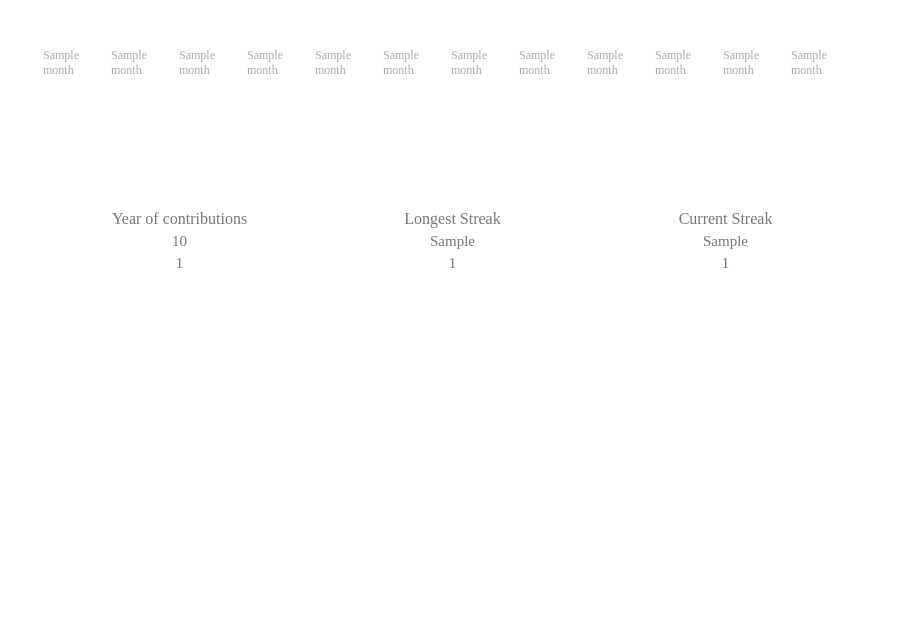
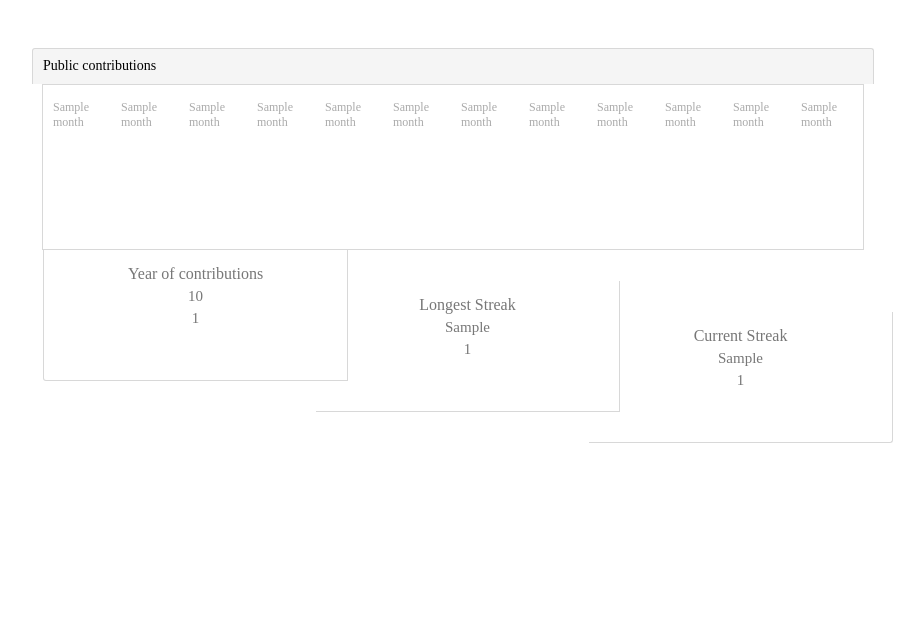
Before and after one commit to pravj/teamwork, a Flask app: template teamwork/templates/cal.html in a window 1280 px wide. Shown: the top 642 px of the page, without its empty margins (187-1111 px from the left). Before the commit the page ends 268 px from the top, so only its background shows below. Run offline with Flask 2, Linux system fonts and the light colour scheme; the template is opened without the code that fills it: most values are stand-ins (such as "Sample title", 1, 10 or a date in 2020); parts of the project's set-up code (start-up, migrations or seed data) failed here and were passed over; some libraries are stand-ins or nearby versions.

Commit message:
Update : calender view

```diff
--- a/teamwork/static/css/cal.css
+++ b/teamwork/static/css/cal.css
@@ -7,7 +7,8 @@
 .months{
     height: 20px;
   	width: 820px;
-  	margin: auto;
+  	margin-top: 15px;
+  	margin-left: 10px;
 }
 
 .s-month{
@@ -41,24 +42,67 @@
 }
 
 .box{
-	height: 130px;
+	height: 100px;
 	width: 273px;
 	text-align: center;
 	color: #777;
+	padding: 15px;
 }
 .streaks{
-	margin-top: 10px;
+	/*margin-top: 40px;*/
+}
+
+.total{
+	border-style: solid;
+    border-color: #d8d8d8;
+    border-width: 1px;
+    border-radius: 0 0 0 3px;
+    border-top-width: 0px;
 }
 
 .longest{
-	transform: translate(273px, -130px);
+	transform: translate(273px, -100px);
+	border-style: solid;
+    border-color: #d8d8d8;
+    border-top-width: 0px;
+    border-bottom-width: 1px;
+    border-left-width: 0px;
+    border-right-width: 1px;
 }
 
 .current{
-	transform: translate(546px, -260px);
+	transform: translate(546px, -200px);
+	border-style: solid;
+    border-color: #d8d8d8;
+    border-top-width: 0px;
+    border-bottom-width: 1px;
+    border-left-width: 0px;
+    border-right-width: 1px;
+    border-radius: 0 0 3px 0;
 }
 
 .line-gap{
 	margin-top: 5px;
 	font-size: 15px;
 }
+
+.calendar-border{
+	width: 820px;
+	height:	164px;
+	border-style: solid;
+    border-color: #d8d8d8;
+    border-width: 1px;
+    margin: auto;
+}
+
+.contribution-header{
+	background-color: #f5f5f5;
+	margin: auto;
+	width: 820px;
+	border-radius: 3px 3px 0 0;
+	border: 1px solid #d8d8d8;
+	border-bottom: 0;
+	padding: 9px 10px 10px;
+	font-size: 14px;
+	display: block;
+}
--- a/teamwork/templates/cal.html
+++ b/teamwork/templates/cal.html
@@ -8,6 +8,8 @@
 </head>
 <body>
 	<div class="calendar">
+	<div class="contribution-header"><span>Public contributions</span></div>
+	<div class="calendar-border">
 		<div class="months">
 			{% set n = cur_mon %}
 			{% for i in range(12) %}
@@ -67,6 +69,7 @@
 			{% endfor %}
 		</div>
 		</div>
+		</div>
 		<div class="streaks">
 			<div class="total box">
 			<span>Year of contributions</span>
```
Also changed, not shown: teamwork/routes/__init__.py (+3 -7 lines).
